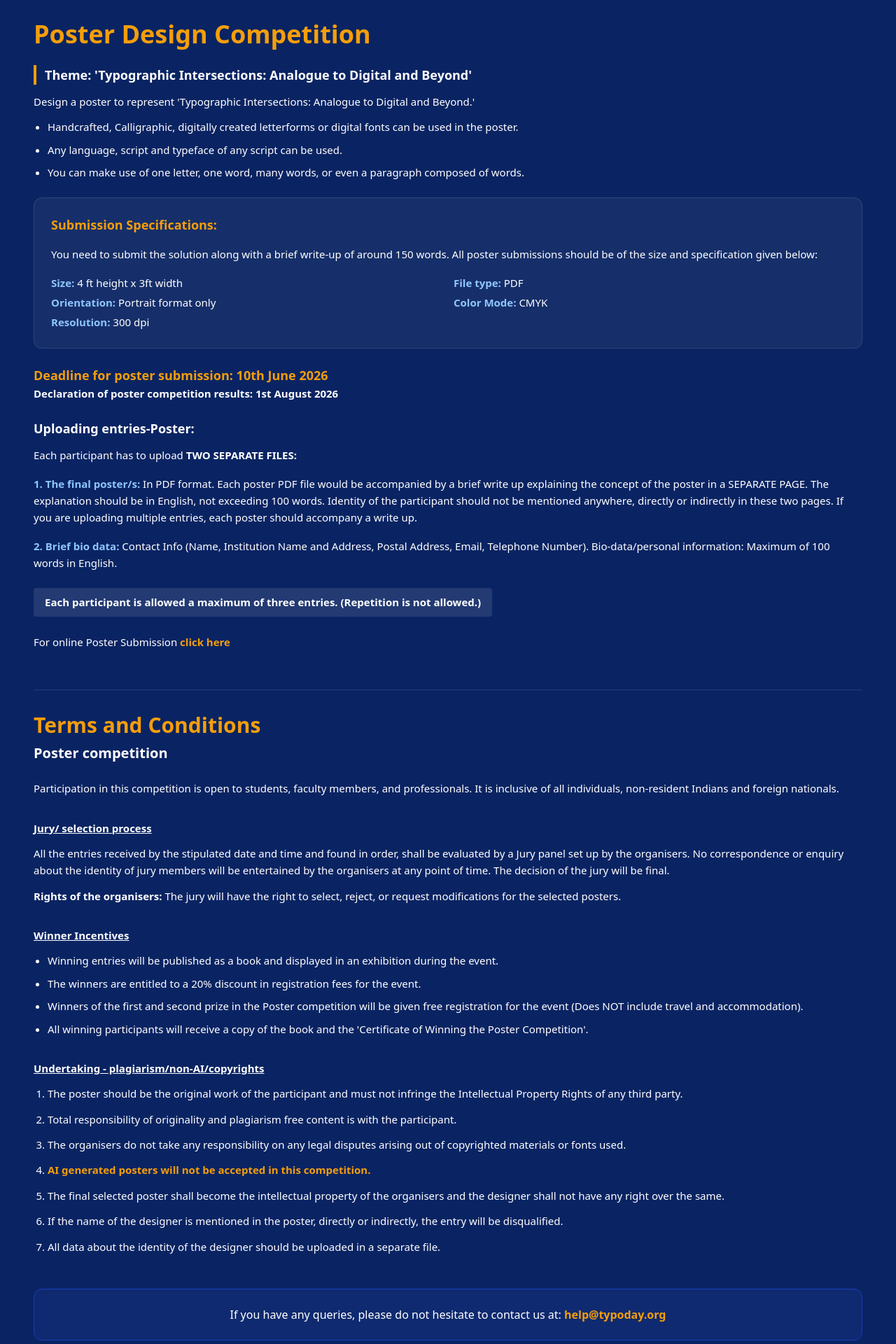
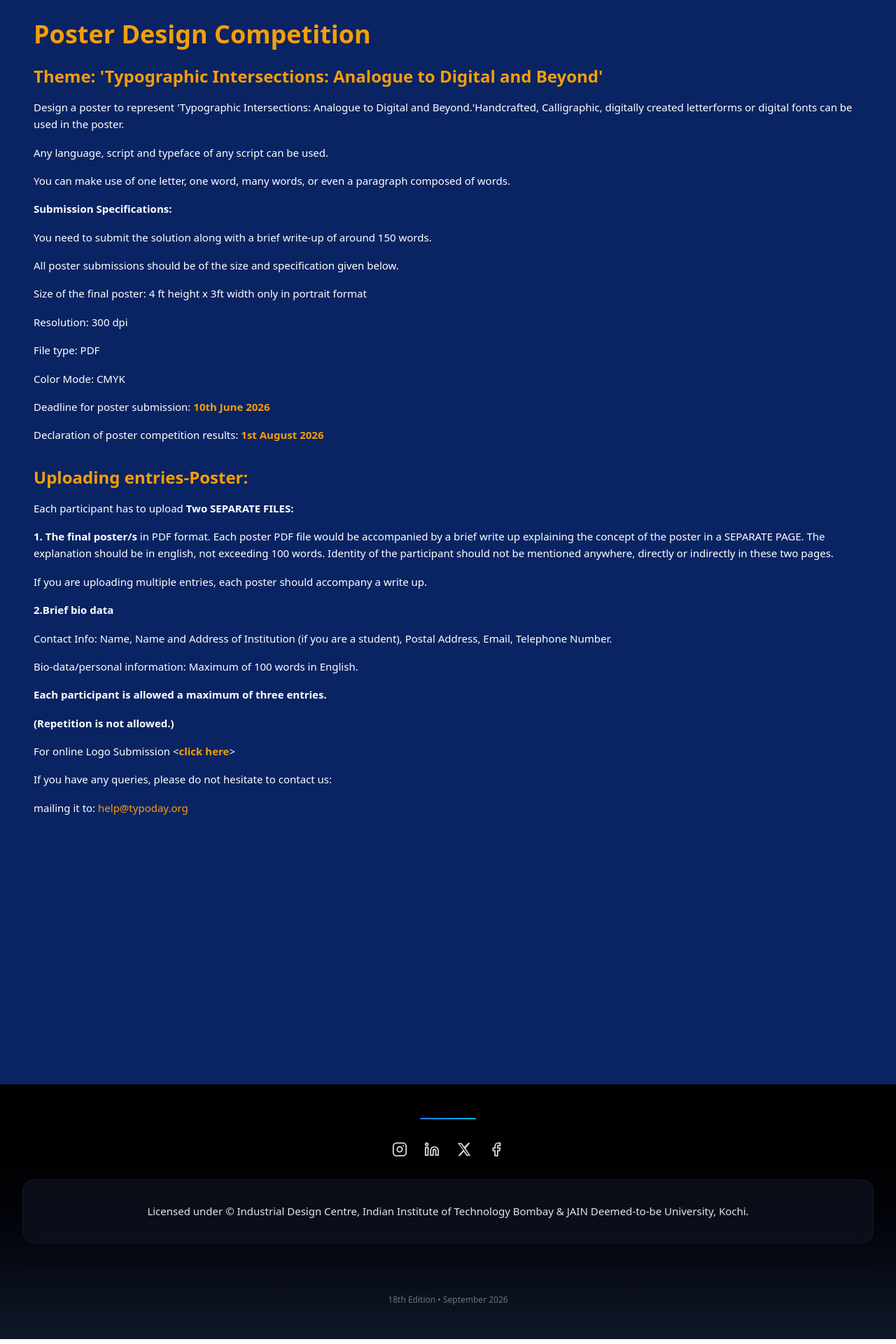
Before and after one commit to mnihadc/DesignProJain, a React (Vite) app in the folder Client/: page /poster-design-competition in a window 1280 px wide. Shown: the part 520-2440 px from the top of the page at 70% size. Built offline with nearby package versions, Linux system fonts and the light colour scheme.

Commit message:
feat: update Poster Design Competition content to match reference image

```diff
--- a/Client/src/pages/PosterDesignCompetition.tsx
+++ b/Client/src/pages/PosterDesignCompetition.tsx
@@ -96,238 +96,66 @@ const PosterDesignCompetition = () => {
             Poster Design Competition
           </h1>
 
-          <div className="space-y-6 text-sm md:text-[15px] leading-relaxed">
-            <div>
-              <h2 className="text-lg font-bold mb-3 border-l-4 border-[#f59e0b] pl-3">
+          <div className="text-sm md:text-[15px] leading-relaxed space-y-4">
+            <h2 className="text-xl sm:text-2xl font-bold text-[#f59e0b]">
               Theme: 'Typographic Intersections: Analogue to Digital and Beyond'
             </h2>
-              <p className="mb-3 font-medium">
-                Design a poster to represent 'Typographic Intersections:
-                Analogue to Digital and Beyond.'
+
+            <p>
+              Design a poster to represent 'Typographic Intersections: Analogue to Digital and
+              Beyond.'Handcrafted, Calligraphic, digitally created letterforms or digital fonts can be used in the poster.
             </p>
-              <ul className="list-disc ml-5 space-y-2">
-                <li>
-                  Handcrafted, Calligraphic, digitally created letterforms or
-                  digital fonts can be used in the poster.
-                </li>
-                <li>
-                  Any language, script and typeface of any script can be used.
-                </li>
-                <li>
-                  You can make use of one letter, one word, many words, or even
-                  a paragraph composed of words.
-                </li>
-              </ul>
-            </div>
+            <p>Any language, script and typeface of any script can be used.</p>
+            <p>You can make use of one letter, one word, many words, or even a paragraph composed of words.</p>
 
-            <div className="bg-white/5 p-6 rounded-xl border border-white/10">
-              <h2 className="text-lg font-bold mb-4 text-[#f59e0b]">
-                Submission Specifications:
-              </h2>
-              <p className="mb-4">
-                You need to submit the solution along with a brief write-up of
-                around 150 words. All poster submissions should be of the size
-                and specification given below:
+            <p><span className="font-bold">Submission Specifications:</span></p>
+            <p>You need to submit the solution along with a brief write-up of around 150 words.</p>
+            <p>All poster submissions should be of the size and specification given below.</p>
+            <p>Size of the final poster: 4 ft height x 3ft width only in portrait format</p>
+            <p>Resolution: 300 dpi</p>
+            <p>File type: PDF</p>
+            <p>Color Mode: CMYK</p>
+
+            <p>
+              Deadline for poster submission: <span className="font-bold text-[#f59e0b]">10th June 2026</span>
             </p>
-              <div className="grid grid-cols-1 sm:grid-cols-2 gap-4">
-                <ul className="space-y-1">
-                  <li>
-                    <span className="font-semibold text-blue-300">Size:</span> 4
-                    ft height x 3ft width
-                  </li>
-                  <li>
-                    <span className="font-semibold text-blue-300">
-                      Orientation:
-                    </span>{" "}
-                    Portrait format only
-                  </li>
-                  <li>
-                    <span className="font-semibold text-blue-300">
-                      Resolution:
-                    </span>{" "}
-                    300 dpi
-                  </li>
-                </ul>
-                <ul className="space-y-1">
-                  <li>
-                    <span className="font-semibold text-blue-300">
-                      File type:
-                    </span>{" "}
-                    PDF
-                  </li>
-                  <li>
-                    <span className="font-semibold text-blue-300">
-                      Color Mode:
-                    </span>{" "}
-                    CMYK
-                  </li>
-                </ul>
-              </div>
-            </div>
+            <p>
+              Declaration of poster competition results: <span className="font-bold text-[#f59e0b]">1st August 2026</span>
+            </p>
 
-            <div>
-              <p className="text-[#f59e0b] font-bold text-lg">
-                Deadline for poster submission: 10th June 2026
-              </p>
-              <p className="font-bold">
-                Declaration of poster competition results: 1st August 2026
-              </p>
-            </div>
-
-            <div>
-              <h2 className="text-lg font-bold mb-3">
+            <h2 className="text-xl sm:text-2xl font-bold text-[#f59e0b] pt-4">
               Uploading entries-Poster:
             </h2>
-              <p className="mb-4">
-                Each participant has to upload{" "}
-                <span className="font-semibold">TWO SEPARATE FILES:</span>
+            <p>Each participant has to upload <span className="font-bold">Two SEPARATE FILES:</span></p>
+            <p>
+              <span className="font-bold">1. The final poster/s</span> in PDF format. Each poster PDF file would be accompanied
+              by a brief write up explaining the concept of the poster in a
+              SEPARATE PAGE. The explanation should be in english, not exceeding 100 words.
+              Identity of the participant should not be mentioned anywhere, directly or indirectly
+              in these two pages.
             </p>
-              <div className="space-y-4">
+            <p>If you are uploading multiple entries, each poster should accompany a write up.</p>
+            <p><span className="font-bold">2.Brief bio data</span></p>
+            <p>Contact Info: Name, Name and Address of Institution (if you are a student), Postal Address, Email, Telephone Number.</p>
+            <p>Bio-data/personal information: Maximum of 100 words in English.</p>
+            <p className="font-bold">Each participant is allowed a maximum of three entries.</p>
+            <p className="font-bold">(Repetition is not allowed.)</p>
             <p>
-                  <span className="font-bold text-blue-300">
-                    1. The final poster/s:
-                  </span>{" "}
-                  In PDF format. Each poster PDF file would be accompanied by a
-                  brief write up explaining the concept of the poster in a
-                  SEPARATE PAGE. The explanation should be in English, not
-                  exceeding 100 words. Identity of the participant should not be
-                  mentioned anywhere, directly or indirectly in these two pages.
-                  If you are uploading multiple entries, each poster should
-                  accompany a write up.
-                </p>
-                <p>
-                  <span className="font-bold text-blue-300">
-                    2. Brief bio data:
-                  </span>{" "}
-                  Contact Info (Name, Institution Name and Address, Postal
-                  Address, Email, Telephone Number). Bio-data/personal
-                  information: Maximum of 100 words in English.
-                </p>
-              </div>
-              <p className="mt-6 font-semibold bg-white/10 inline-block px-4 py-2 rounded">
-                Each participant is allowed a maximum of three entries.
-                (Repetition is not allowed.)
-              </p>
-              <p className="mt-6">
-                For online Poster Submission{" "}
+              For online Logo Submission &lt;
               <a
-                  href="https://event.leconfe.com/juk1/scheduled/Poster/panel/submissions"
+                href="https://event.leconfe.com/juk1/scheduled/Poster/login"
                 target="_blank"
                 rel="noopener noreferrer"
                 className="text-[#f59e0b] font-bold hover:underline"
               >
                 click here
               </a>
+              &gt;
             </p>
-            </div>
-          </div>
-        </section>
-
-        <hr className="border-white/10 my-8" />
-
-        {/* Terms and Conditions Section */}
-        <section>
-          <h1 className="text-2xl sm:text-3xl font-bold mb-2 text-[#f59e0b]">
-            Terms and Conditions
-          </h1>
-          <h2 className="text-xl font-bold mb-6">Poster competition</h2>
-
-          <div className="space-y-8 text-sm md:text-[15px] leading-relaxed">
+            <p>If you have any queries, please do not hesitate to contact us:</p>
             <p>
-              Participation in this competition is open to students, faculty
-              members, and professionals. It is inclusive of all individuals,
-              non-resident Indians and foreign nationals.
-            </p>
-
-            <div>
-              <h3 className="font-bold underline mb-3">
-                Jury/ selection process
-              </h3>
-              <p>
-                All the entries received by the stipulated date and time and
-                found in order, shall be evaluated by a Jury panel set up by the
-                organisers. No correspondence or enquiry about the identity of
-                jury members will be entertained by the organisers at any point
-                of time. The decision of the jury will be final.
-              </p>
-              <p className="mt-3">
-                <span className="font-bold">Rights of the organisers:</span> The
-                jury will have the right to select, reject, or request
-                modifications for the selected posters.
-              </p>
-            </div>
-
-            <div>
-              <h3 className="font-bold underline mb-3">Winner Incentives</h3>
-              <ul className="list-disc ml-5 space-y-2">
-                <li>
-                  Winning entries will be published as a book and displayed in
-                  an exhibition during the event.
-                </li>
-                <li>
-                  The winners are entitled to a 20% discount in registration
-                  fees for the event.
-                </li>
-                <li>
-                  Winners of the first and second prize in the Poster
-                  competition will be given free registration for the event
-                  (Does NOT include travel and accommodation).
-                </li>
-                <li>
-                  All winning participants will receive a copy of the book and
-                  the 'Certificate of Winning the Poster Competition'.
-                </li>
-              </ul>
-            </div>
-
-            <div>
-              <h3 className="font-bold underline mb-3">
-                Undertaking - plagiarism/non-AI/copyrights
-              </h3>
-              <ul className="list-decimal ml-5 space-y-3">
-                <li>
-                  The poster should be the original work of the participant and
-                  must not infringe the Intellectual Property Rights of any
-                  third party.
-                </li>
-                <li>
-                  Total responsibility of originality and plagiarism free
-                  content is with the participant.
-                </li>
-                <li>
-                  The organisers do not take any responsibility on any legal
-                  disputes arising out of copyrighted materials or fonts used.
-                </li>
-                <li>
-                  <span className="font-bold text-[#f59e0b]">
-                    AI generated posters will not be accepted in this
-                    competition.
-                  </span>
-                </li>
-                <li>
-                  The final selected poster shall become the intellectual
-                  property of the organisers and the designer shall not have any
-                  right over the same.
-                </li>
-                <li>
-                  If the name of the designer is mentioned in the poster,
-                  directly or indirectly, the entry will be disqualified.
-                </li>
-                <li>
-                  All data about the identity of the designer should be uploaded
-                  in a separate file.
-                </li>
-              </ul>
-            </div>
-          </div>
-
-          <div className="mt-12 p-6 bg-blue-900/30 rounded-xl text-center border border-blue-800">
-            <p>
-              If you have any queries, please do not hesitate to contact us at:{" "}
-              <a
-                href="mailto:help@typoday.org"
-                className="text-[#f59e0b] hover:underline font-bold"
-              >
+              mailing it to:{" "}
+              <a href="mailto:help@typoday.org" className="text-[#f59e0b] hover:underline">
                 help@typoday.org
               </a>
             </p>
```
Lines whose indentation alone changed are shown as unchanged.
